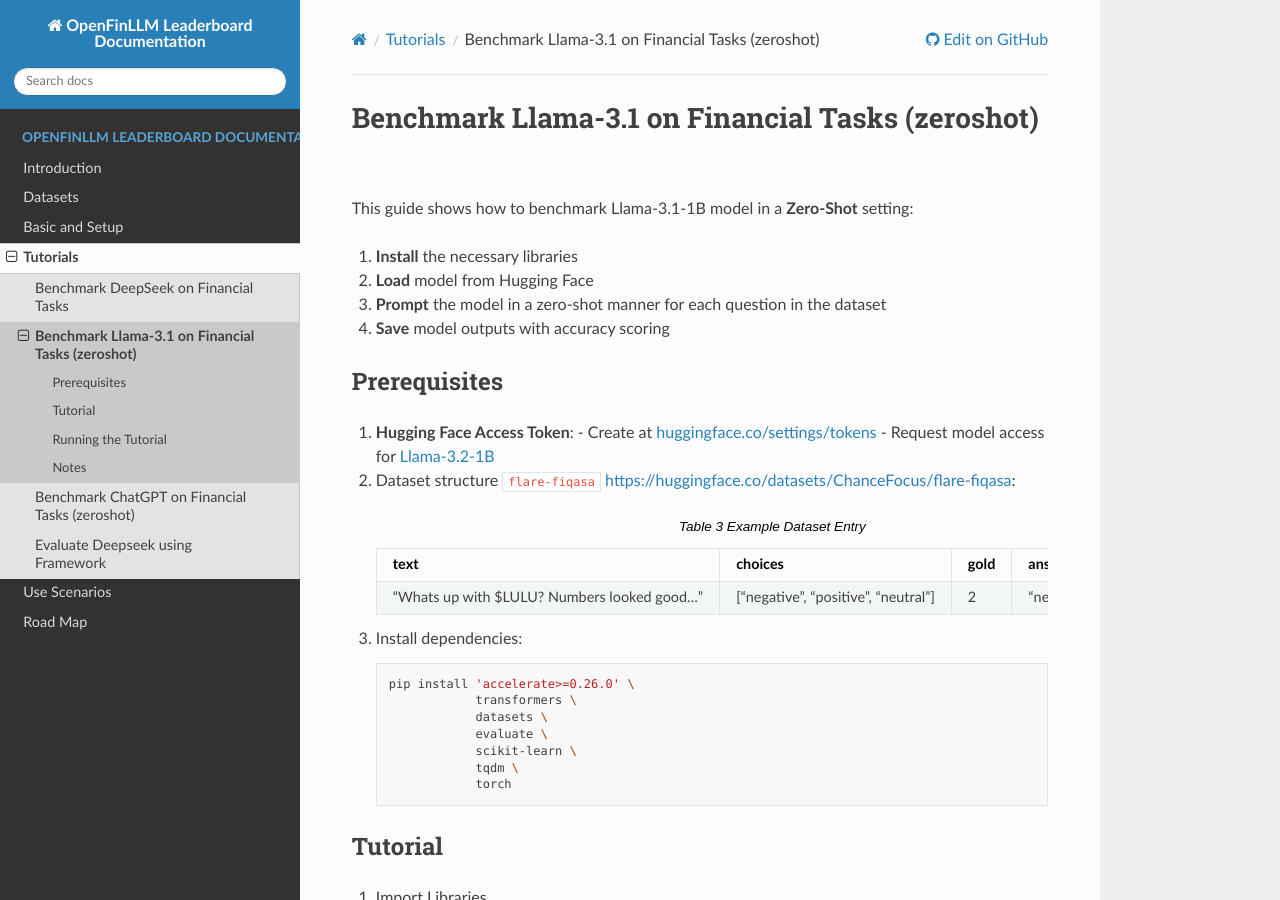
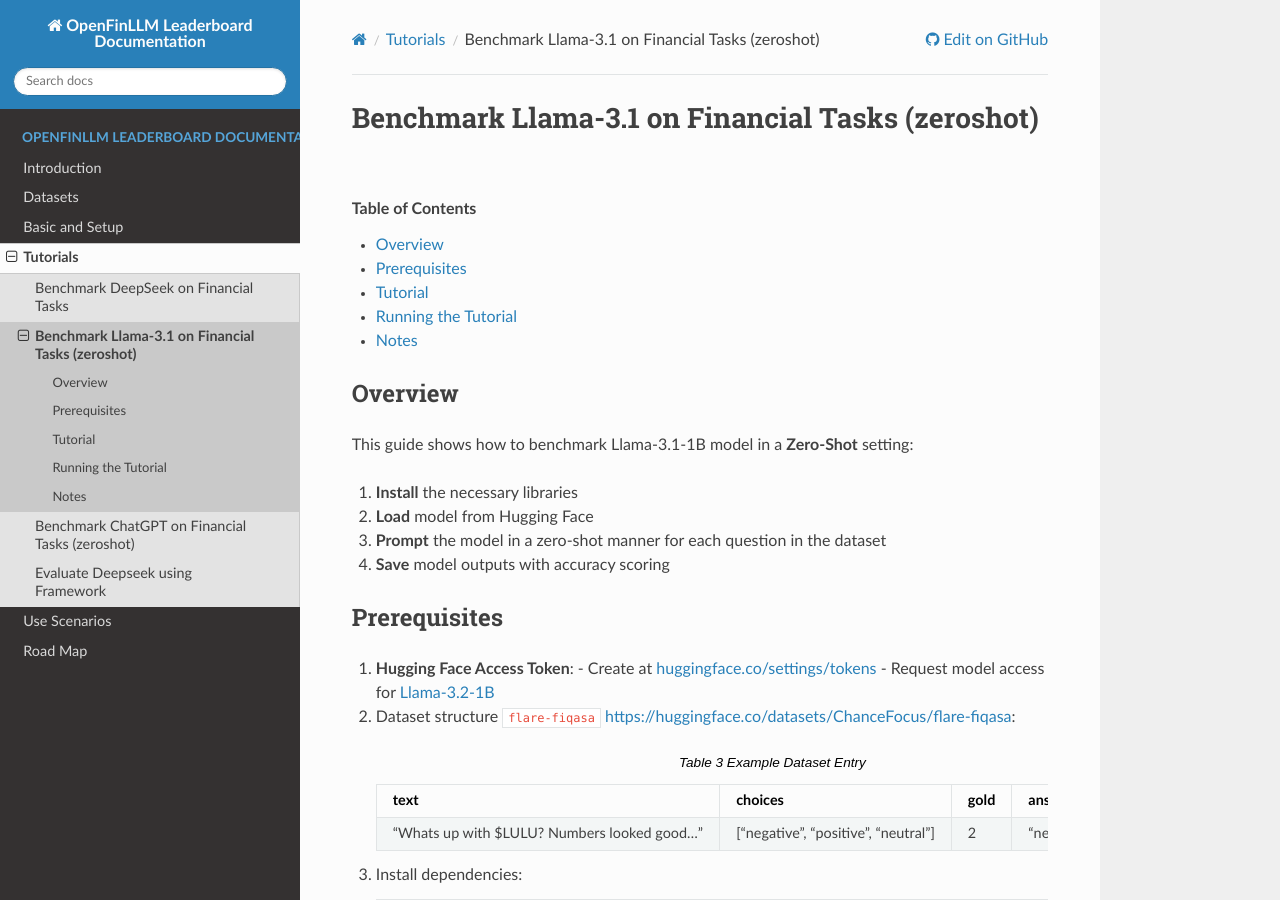
Before and after one commit to minnahuang11/FinLLM-Leaderboard, a Sphinx documentation site: the page built from docs/source/tutorials/benchmark_zeroshot_guide.rst, in a window 1280 px wide and 900 px high. Built offline with Sphinx 7.4.7 and the Read the Docs theme 3.1.0, drawn with Linux system fonts in a browser that asks for light colours.

Commit message:
implement tutorial and overview attempt1

```diff
--- a/docs/source/tutorials/benchmark_zeroshot_guide.rst
+++ b/docs/source/tutorials/benchmark_zeroshot_guide.rst
@@ -2,7 +2,11 @@
 
 Benchmark Llama-3.1 on Financial Tasks (zeroshot)
 =============================================================
+.. contents:: Table of Contents
+   :local:
 
+Overview
+--------
 This guide shows how to benchmark Llama-3.1-1B model in a **Zero-Shot** setting:
 
 1. **Install** the necessary libraries
```
